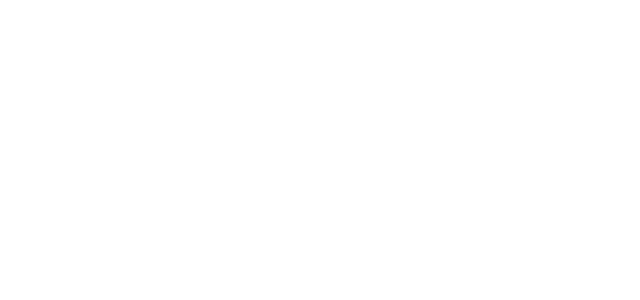
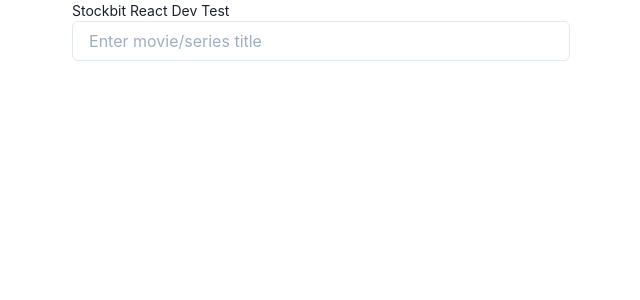
Before and after one commit to azkanurfadillah/movie-list-with-omdbapi, a React (Create React App) app: page / in a window 1280 px wide. Shown: the top 300 px of the page, without its empty margins (319-959 px from the left). Built offline with nearby package versions, Linux system fonts and the light colour scheme.

Commit message:
autocomplete input component and create movieSlice at reduxt toolkit

```diff
--- a/src/App.js
+++ b/src/App.js
@@ -1,19 +1,50 @@
-import { ChakraProvider, Box } from "@chakra-ui/react";
 import { QueryClient, QueryClientProvider } from "react-query";
-
+import { ChakraProvider } from "@chakra-ui/provider";
+import { Box, Flex, Container } from "@chakra-ui/layout";
+import { Button } from "@chakra-ui/button";
+import { useSelector } from "react-redux";
 import theme from "theme";
 
+import Autocomplete from "component/Autocomplete";
 const queryClient = new QueryClient();
 
 function App() {
+
+
+  const movies = useSelector((state) => state.movies);
+
+  console.log({ movies })
   return (
     <QueryClientProvider client={queryClient}>
       <ChakraProvider theme={theme}>
-        <Box
+        <Container
           fontSize="sm"
           minH="100vh"
         >
-        </Box>
+          Stockbit React Dev Test
+          <Autocomplete
+            suggestions={[
+              'Hunger Games',
+              'Wild',
+              'Batman',
+              'Game of Thrones',
+              'The Office',
+              'Jack Ryan',
+              'Forrest Gump',
+              'Spirited Away',
+              'Parasite',
+              'Whiplash',
+              'Spider-Man',
+              'Brave',
+              'Cruella',
+              'Money Heist',
+              'Breaking Bad',
+              'Interstellar',
+              'The Tomorrow War',
+              'Modern Family'
+            ]}
+          />
+        </Container>
       </ChakraProvider>
     </QueryClientProvider>
 
--- /dev/null
+++ b/src/component/Autocomplete.jsx
@@ -0,0 +1,85 @@
+import React, { useState } from 'react'
+import { useDispatch } from "react-redux";
+import { Input } from "@chakra-ui/input";
+import { Box, Flex, Container } from "@chakra-ui/layout";
+import { Button } from "@chakra-ui/button";
+
+import { GetMovies } from 'store/services';
+
+const Autocomplete = ({ suggestions }) => {
+    const dispatch = useDispatch();
+    // const [activeSuggestion, setActiveSuggestion] = useState(0)
+    const [filteredSuggestions, setFilteredSuggestions] = useState([])
+    const [showSuggestions, setShowSuggestions] = useState(false)
+    const [userInput, setUserInput] = useState("")
+
+    const handleOnChange = e => {
+        const userInput = e.target.value;
+        // Filter our suggestions that don't contain the user's input
+        const filteredSuggestions = suggestions.filter(
+            suggestion =>
+                suggestion.toLowerCase().indexOf(userInput.toLowerCase()) > -1
+        );
+        // setActiveSuggestion(0)
+        setFilteredSuggestions(filteredSuggestions)
+        setShowSuggestions(true)
+        setUserInput(e.target.value)
+    };
+
+
+
+    const handleOnKeyDown = e => {
+        // User pressed the enter key
+        if (e.keyCode === 13) {
+            console.log("handle enter", { userInput });
+            dispatch(GetMovies(userInput))
+
+        }
+    };
+
+    const handleOnClick = payload => {
+        setUserInput(payload)
+        setShowSuggestions(false)
+        console.log("handle click suggestion", { payload });
+        dispatch(GetMovies(payload))
+    };
+
+    return (
+        <div>
+            <Input
+                pr="4.5rem"
+                placeholder="Enter movie/series title"
+                value={userInput}
+                onChange={handleOnChange}
+                onKeyDown={handleOnKeyDown}
+            />
+            {
+                showSuggestions && userInput
+                    ?
+                    <Box bgColor="twitter.100" py="4" mt="2" borderRadius="md">
+                        {filteredSuggestions.length > 0
+                            ?
+                            <Flex direction="column" gridRowGap=".5" cursor="pointer" overflowY="auto">
+                                {filteredSuggestions.map((d, index) => (
+                                    <Box
+                                        key={index}
+                                        onClick={() => handleOnClick(d)}
+                                        _hover={{ bgColor: "twitter.300", fontWeight: "semibold" }}
+                                        px="4"
+                                        py="2"
+                                    >
+                                        {d}
+                                    </Box>
+                                ))
+                                }
+                            </Flex>
+                            : <Box> no suggestion </Box>
+                        }
+                    </Box>
+                    : <> </>
+            }
+        </div>
+    )
+}
+
+export default Autocomplete
--- a/src/index.js
+++ b/src/index.js
@@ -1,11 +1,15 @@
 import React from 'react';
 import ReactDOM from 'react-dom';
+import { Provider } from 'react-redux';
 import App from './App';
 import reportWebVitals from './reportWebVitals';
+import store from './store';
 
 ReactDOM.render(
   <React.StrictMode>
-    <App />
+    <Provider store={store}>
+      <App />
+    </Provider>
   </React.StrictMode>,
   document.getElementById('root')
 );
--- /dev/null
+++ b/src/store/features/movie.js
@@ -0,0 +1,25 @@
+import { createSlice } from "@reduxjs/toolkit";
+import { GetMovies } from "../services";
+
+export const initialState = {
+    movies: [],
+    loading: false,
+    error: null,
+};
+
+export const movieSlice = createSlice({
+    name: "movie",
+    initialState: initialState,
+    extraReducers: {
+        [GetMovies.fulfilled]: (state, action) => {
+            console.log({ action })
+            state.movies = action.payload.data;
+        },
+        [GetMovies.rejected]: (state, action) => {
+            state.movies = [];
+        },
+
+    },
+});
+
+export default movieSlice.reducer;
--- /dev/null
+++ b/src/store/index.js
@@ -0,0 +1,16 @@
+import { configureStore } from '@reduxjs/toolkit'
+import movieSlice from './features/movie';
+import { combineReducers } from "redux";
+import thunk from "redux-thunk";
+
+
+// const reducers = combineReducers({
+//   metamask: metamaskSlice
+// });
+
+
+export default configureStore({
+  reducer: {
+    movies: movieSlice
+  }
+})
--- /dev/null
+++ b/src/store/services/index.js
@@ -0,0 +1,8 @@
+import axios from "axios";
+import { createAsyncThunk } from "@reduxjs/toolkit";
+
+const BASE_URL = "http://www.omdbapi.com/?apikey=921ae785"
+
+export const GetMovies = createAsyncThunk(
+    "movie/getByTitle", async (payload) => await axios.get(`${BASE_URL}&s=${payload}`)
+);
```
Also changed, not shown: src/App.css (deleted, +0 -38 lines), src/logo.svg (deleted).
